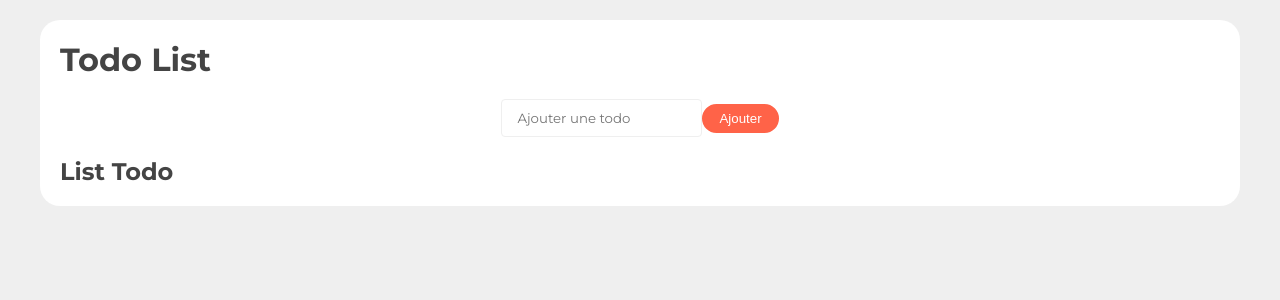
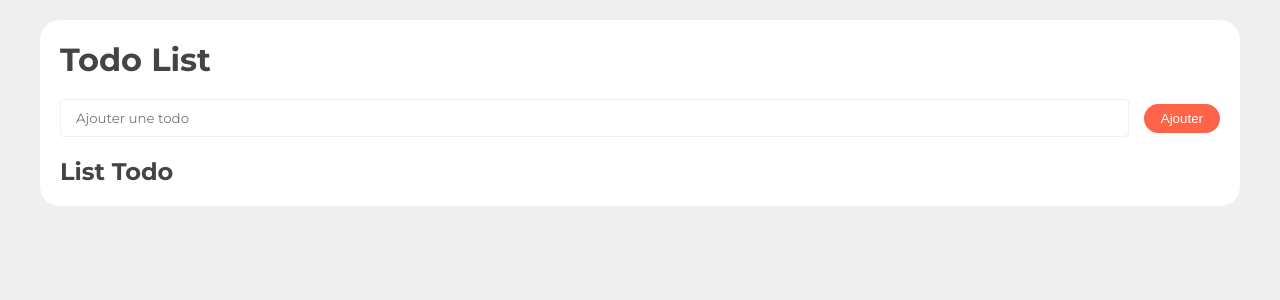
Before and after one commit to Chebel405/toDoList, a React (Create React App) app in the folder todo-list/: page / in a window 1280 px wide. Shown: the top 300 px of the page. Built offline with nearby package versions, Linux system fonts and the light colour scheme.

Commit message:
Création des fonctions handleChange, handleKeyDown, handleClick

```diff
--- a/todo-list/src/components/AddTodo.js
+++ b/todo-list/src/components/AddTodo.js
@@ -1,10 +1,41 @@
 import { useState } from "react";
 
+
 function AddTodo({ addTodo}) {
+    const [value, setValue] = useState("");
+
+    function handleChange(e){
+        const inputValue = e.target.value;
+        setValue(inputValue);
+
+    }
+
+    function handleKeyDown(e){
+        if (e.code === 'Enter' && value.length) {
+            addTodo(value);
+            setValue("");
+        }
+    }
+
+    function handleClick(){
+        if(value.length){
+            addTodo(value)
+            setValue('');
+        }
+
+    }
+
     return (
         <div className="d-flex flex-row justify-content-center align-items-center mb-20">
-            <input type="text" placeholder="Ajouter une todo" className="mr-15flex-fill"/>
-            <button className="btn btn-primary">Ajouter</button>
+            <input type="text"
+                value={value}
+                onChange={ handleChange }
+                //function pour l'action de la touche entrée
+                onKeyDown={ handleKeyDown }
+                placeholder="Ajouter une todo"
+                className="mr-15 flex-fill"
+            />
+            <button onClick={ handleClick }className="btn btn-primary">Ajouter</button>
         </div>
     );
 }
```
